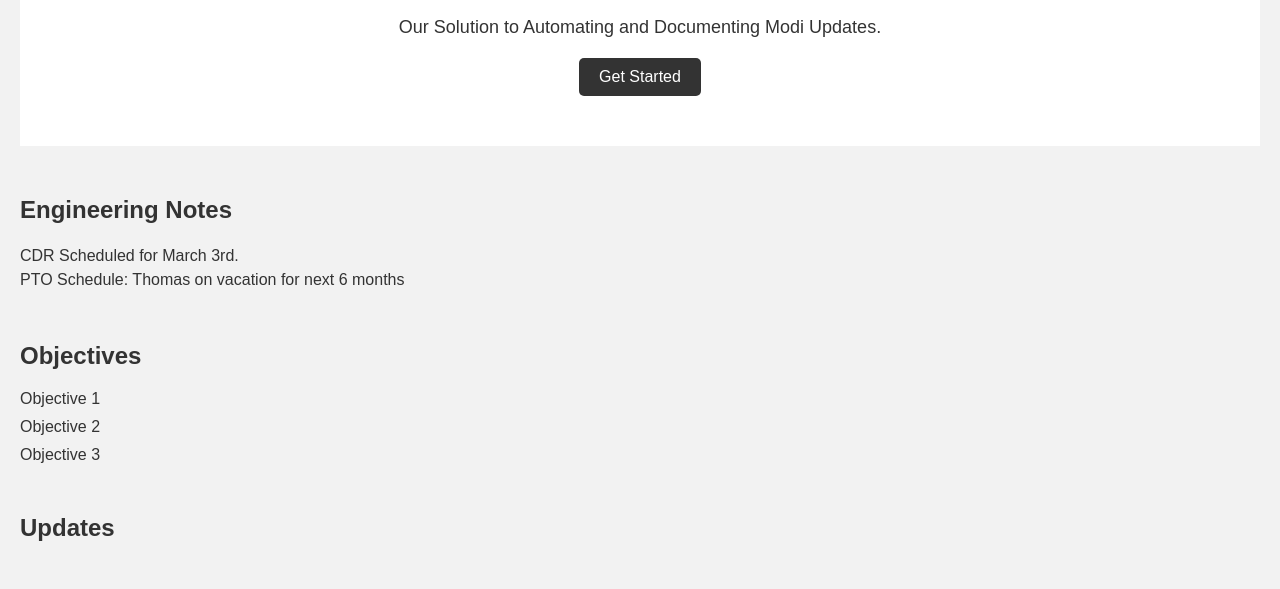
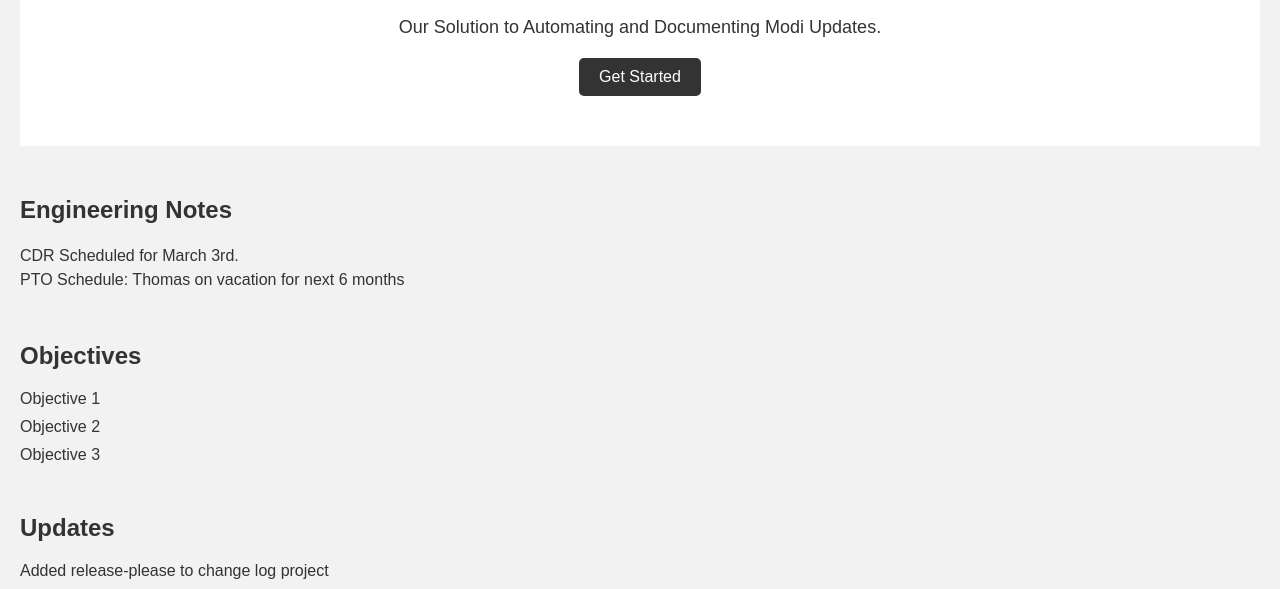
Before and after one commit to tomlegler/change-log, a plain HTML site: page index.html in a window 1280 px wide. Shown: the part 191-780 px from the top of the page. Drawn offline with Linux system fonts and the light colour scheme.

Commit message:
docs(webpage): Updated project

```diff
--- a/index.html
+++ b/index.html
@@ -201,6 +201,7 @@ color: #fff;
         <section id="contact">
                 <section id="Updates">
                     <h2>Updates</h2>
+                    <p>Added release-please to change log project</p>
 
                 </section>
 
```
